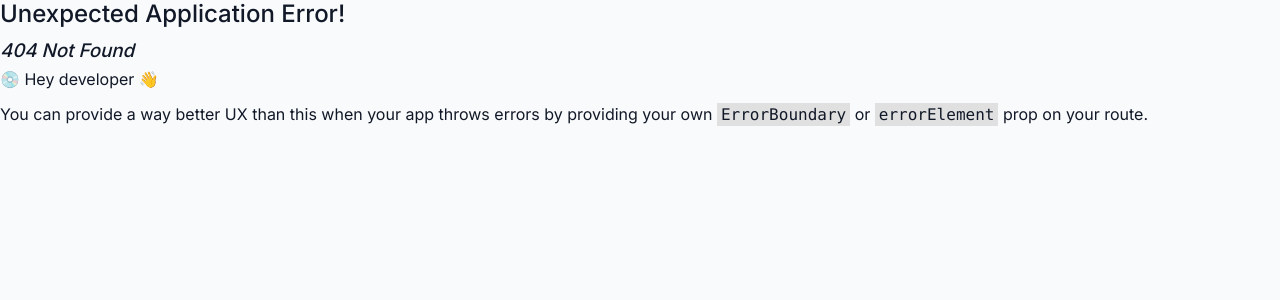
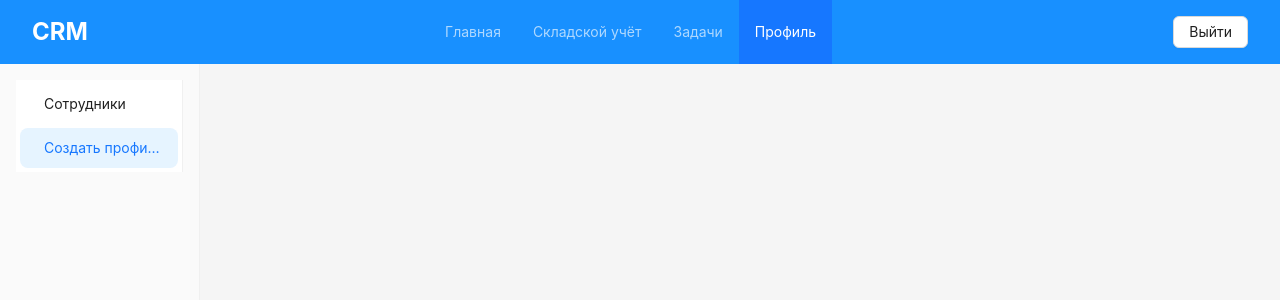
Before and after one commit to Alexandrtrp/crm, a React (Vite) app in the folder frontend/: page /profile/create-user in a window 1280 px wide. Before the commit this address had no page. Shown: the top 300 px of the page. Built offline with nearby package versions, Linux system fonts and the light colour scheme; sample sign-in values are in the browser's storage.

Commit message:
feat: добавил маршруты и создал скелеты компонентов профиля

```diff
--- /dev/null
+++ b/frontend/src/components/Profile/CreateUser.tsx
@@ -0,0 +1,3 @@
+export const CreateUser = () =>{
+    return <div></div>
+}
--- /dev/null
+++ b/frontend/src/components/Profile/Users.tsx
@@ -0,0 +1,3 @@
+export const Users = () =>{
+    return <div></div>
+}
--- a/frontend/src/components/sklad/ArticleList/ArticleList.tsx
+++ b/frontend/src/components/sklad/ArticleList/ArticleList.tsx
@@ -1,6 +1,6 @@
 import React, { useState } from 'react';
 import { List, Typography, Layout, Tag, Button, Drawer } from 'antd';
-import { FilterInput } from '../../FilterInput';
+import { FilterInput } from '../../ui/FilterInput';
 import styles from './ArticleList.module.css';
 import { ArticleForm } from '../ArticleForm';
 
--- a/frontend/src/components/sklad/ArticleMain.tsx
+++ b/frontend/src/components/sklad/ArticleMain.tsx
@@ -1,5 +1,5 @@
 import React from 'react';
-import { Alert, Layout, Spin } from 'antd';
+import { Alert, Layout } from 'antd';
 import { useGetArticlesQuery } from '../../store/articlesApi';
 import { ArticleList } from './ArticleList/ArticleList';
 import { ArticleCard } from './ArticleCard';
@@ -45,14 +45,12 @@ export const ArticleMain: React.FC = () => {
         />
       </Sider>
 
-      <Layout style={{ flex: 1 }}>
         <Content style={{ padding: '1rem', margin: '1rem' }}>
           <ArticleCard
             article={selectedArticle ? selectedArticle : defaulArticle}
             warehouses={warehouses}
           />
         </Content>
-      </Layout>
     </Layout>
   );
 };
--- a/frontend/src/components/NavBar.tsx
+++ b/frontend/src/components/ui/NavBar.tsx
@@ -2,7 +2,7 @@ import React from 'react';
 import { Button, Layout, Menu, Typography } from 'antd';
 import { useLocation, useNavigate } from 'react-router-dom';
 import { useDispatch } from 'react-redux';
-import { logout } from '../store/authSlice';
+import { logout } from '../../store/authSlice';
 
 const { Header } = Layout;
 const { Text } = Typography;
--- a/frontend/src/layouts/DashboardLayout.tsx
+++ b/frontend/src/layouts/DashboardLayout.tsx
@@ -1,6 +1,6 @@
 import React from "react";
 import { Outlet } from "react-router-dom";
-import { Navbar } from "../components/NavBar";
+import { Navbar } from "../components/ui/NavBar";
 
 export const DashboardLayout: React.FC = () => {
   return (
--- a/frontend/src/mock/data.ts
+++ b/frontend/src/mock/data.ts
@@ -1,22 +1,4 @@
 // 📁 mock/data.ts
-export const mockArticles: Article[] = [
-  {
-    id: 1,
-    name: "Артикул A001",
-    image: "/images/a001.png",
-    composition: "Хлопок 80%, Полиэстер 20%",
-    price: 350,
-    count: 300,
-  },
-  {
-    id: 2,
-    name: "Артикул A002",
-    image: "/images/a002.png",
-    composition: "Хлопок 100%",
-    price: 420,
-    count: 200,
-  },
-];
 
 export const mockStats = [
   { name: "Артикул A001", done: 124 },
--- a/frontend/src/pages/ProfilePage.tsx
+++ b/frontend/src/pages/ProfilePage.tsx
@@ -1,5 +1,47 @@
-export const ProfilePage = () =>{
-    return (
-        <div></div>
-    )
-}
+import { Layout, Menu } from 'antd';
+import { Outlet, useLocation, useNavigate } from 'react-router-dom';
+
+const { Sider, Content } = Layout;
+
+export const ProfilePage = () => {
+  const location = useLocation();
+  const navigate = useNavigate();
+
+  const menuItems = [
+    { key: '/profile/users', label: 'Сотрудники' },
+    { key: '/profile/create-user', label: 'Создать профиль' },
+    // { key: '/profile/users', label: '' },
+  ];
+
+  const activeItem = menuItems.find((item) =>
+    item.key === '/' ? location.pathname === '/' : location.pathname.startsWith(item.key),
+  );
+  const activeKey = activeItem?.key;
+  return (
+    <Layout style={{ height: '90vh' }}>
+      <Sider
+        width={200}
+        style={{
+          background: '#fafafa',
+          padding: '1rem',
+          borderRight: '1px solid #f0f0f0',
+          display: 'flex',
+          flexDirection: 'column',
+        }}
+      >
+        <Menu
+          mode="inline"
+          selectedKeys={[activeKey || '']}
+          onClick={(e) => navigate(e.key)}
+          items={menuItems.map((item) => ({
+            key: item.key,
+            label: item.label,
+          }))}
+        />
+      </Sider>
+      <Content style={{ padding: '1rem', margin: '1rem' }}>
+        <Outlet />
+      </Content>
+    </Layout>
+  );
+};
```
Also changed, not shown: frontend/src/components/Profile/UserCard.tsx (added, +21 -0 lines), frontend/src/routes/index.tsx (+10 -1 lines), frontend/src/components/ui/FilterInput.tsx (renamed from frontend/src/components/FilterInput.tsx).
